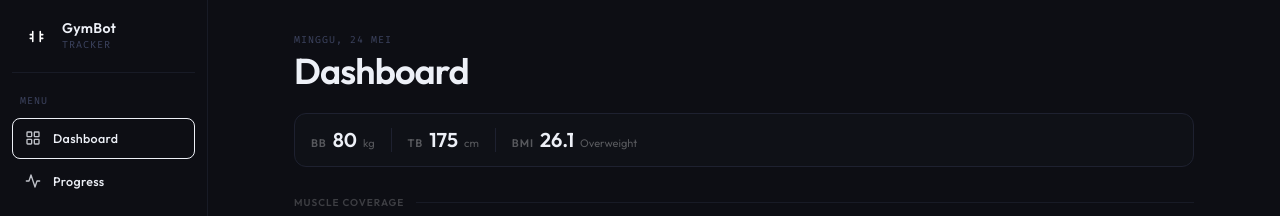
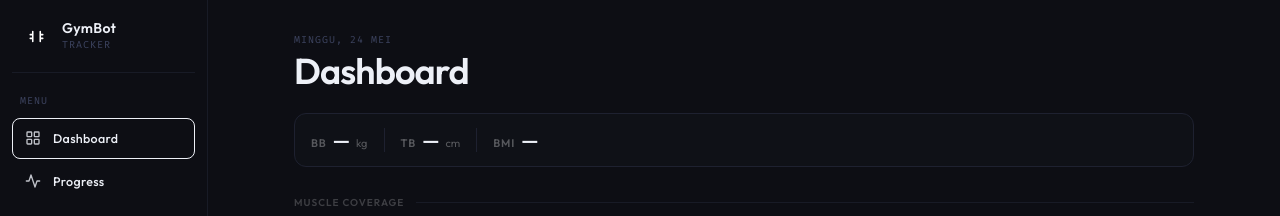
Before and after one commit to JEK642/gymbot-frontend, a React (Vite) app: page / in a window 1280 px wide. Shown: the top 216 px of the page. Built offline with nearby package versions, Linux system fonts and the light colour scheme; no server answers; the database is empty.

Commit message:
fix: use require for ws transport

```diff
--- /dev/null
+++ b/src/hooks/useBodyStats.ts
@@ -0,0 +1,48 @@
+import { useState, useEffect } from 'react';
+import { supabase } from '../lib/supabase';
+
+interface BodyStats {
+  weight: number | null;  // dari weight_logs (terbaru)
+  height: number | null;  // dari users.height_cm
+}
+
+export function useBodyStats(telegramId: number | null) {
+  const [stats, setStats] = useState<BodyStats>({ weight: null, height: null });
+  const [loading, setLoading] = useState(true);
+
+  useEffect(() => {
+    if (!telegramId) {
+      setLoading(false);
+      return;
+    }
+
+    async function fetchBodyStats() {
+      // Fetch berat terbaru + tinggi badan sekaligus
+      const [weightRes, userRes] = await Promise.all([
+        supabase
+          .from('weight_logs')
+          .select('weight')
+          .eq('telegram_id', telegramId)
+          .order('logged_at', { ascending: false })
+          .limit(1)
+          .single(),
+
+        supabase
+          .from('users')
+          .select('height_cm')
+          .eq('telegram_id', telegramId)
+          .single(),
+      ]);
+
+      setStats({
+        weight: weightRes.data?.weight ?? null,
+        height: userRes.data?.height_cm ?? null,
+      });
+      setLoading(false);
+    }
+
+    fetchBodyStats();
+  }, [telegramId]);
+
+  return { stats, loading };
+}
--- a/src/pages/Dashboard.tsx
+++ b/src/pages/Dashboard.tsx
@@ -1,7 +1,8 @@
 import { useWeightLogs } from '../hooks/useWeightLogs';
 import { useWorkoutLogs } from '../hooks/useWorkoutLogs';
 import { useStats } from '../hooks/useStats';
-import { useMuscleData } from '../hooks/useMuscleData'; // ✅ TAMBAH INI
+import { useMuscleData } from '../hooks/useMuscleData';
+import { useBodyStats } from '../hooks/useBodyStats'; // ✅ TAMBAH INI
 import { LoadingScreen } from '../components/ui/LoadingScreen';
 import MuscleRadarChart from '../components/dashboard/MuscleRadarChart';
 import ProgressionPreview from '../components/dashboard/Progressionpreview';
@@ -10,12 +11,6 @@ import AttendanceChart from '../components/dashboard/AttendanceChart';
 
 // ⚠️ Ganti dengan Telegram ID kamu
 const MY_TELEGRAM_ID = 8041376316;
-
-// Contoh data statis BB & TB — nanti bisa diganti dari profil/Supabase
-const BODY_STATS = {
-  weight: 80,   // kg
-  height: 175,  // cm
-};
 
 function bmi(weight: number, height: number) {
   const h = height / 100;
@@ -47,20 +42,25 @@ export function Dashboard() {
   const { logs: weightLogs, loading: weightLoading } = useWeightLogs(MY_TELEGRAM_ID);
   const { logs: workoutLogs, loading: workoutLoading } = useWorkoutLogs(MY_TELEGRAM_ID);
   const stats = useStats(weightLogs, workoutLogs);
-  const { data: muscleData, loading: muscleLoading } = useMuscleData(MY_TELEGRAM_ID); // ✅ TAMBAH INI
+  const { data: muscleData, loading: muscleLoading } = useMuscleData(MY_TELEGRAM_ID);
+  const { stats: bodyStats, loading: bodyLoading } = useBodyStats(MY_TELEGRAM_ID); // ✅ TAMBAH INI
 
-  const loading = weightLoading || workoutLoading || muscleLoading; // ✅ tambah muscleLoading
+  const loading = weightLoading || workoutLoading || muscleLoading || bodyLoading;
 
   const recentWorkouts = workoutLogs.slice(0, 5);
 
   if (loading) return <LoadingScreen />;
 
-  const bmiValue = bmi(BODY_STATS.weight, BODY_STATS.height);
-  const bmiCategory =
-    Number(bmiValue) < 18.5 ? 'Underweight'
-    : Number(bmiValue) < 25  ? 'Normal'
-    : Number(bmiValue) < 30  ? 'Overweight'
-    : 'Obese';
+  // BMI hanya dihitung kalau kedua data tersedia
+  const bmiValue = bodyStats.weight && bodyStats.height
+    ? bmi(bodyStats.weight, bodyStats.height)
+    : null;
+  const bmiCategory = bmiValue
+    ? Number(bmiValue) < 18.5 ? 'Underweight'
+      : Number(bmiValue) < 25  ? 'Normal'
+      : Number(bmiValue) < 30  ? 'Overweight'
+      : 'Obese'
+    : null;
 
   return (
     <div className="space-y-6 animate-fade-in">
@@ -92,7 +92,9 @@ export function Dashboard() {
 
         <div className="flex items-baseline gap-1.5">
           <span style={{ fontSize: 11, color: "rgba(255,255,255,0.3)", fontWeight: 600, letterSpacing: "0.08em", textTransform: "uppercase" }}>BB</span>
-          <span className="font-display font-bold text-element-primary text-xl">{BODY_STATS.weight}</span>
+          <span className="font-display font-bold text-element-primary text-xl">
+            {bodyStats.weight ?? '—'}
+          </span>
           <span style={{ fontSize: 11, color: "rgba(255,255,255,0.3)" }}>kg</span>
         </div>
 
@@ -100,7 +102,9 @@ export function Dashboard() {
 
         <div className="flex items-baseline gap-1.5">
           <span style={{ fontSize: 11, color: "rgba(255,255,255,0.3)", fontWeight: 600, letterSpacing: "0.08em", textTransform: "uppercase" }}>TB</span>
-          <span className="font-display font-bold text-element-primary text-xl">{BODY_STATS.height}</span>
+          <span className="font-display font-bold text-element-primary text-xl">
+            {bodyStats.height ?? '—'}
+          </span>
           <span style={{ fontSize: 11, color: "rgba(255,255,255,0.3)" }}>cm</span>
         </div>
 
@@ -108,8 +112,12 @@ export function Dashboard() {
 
         <div className="flex items-baseline gap-1.5">
           <span style={{ fontSize: 11, color: "rgba(255,255,255,0.3)", fontWeight: 600, letterSpacing: "0.08em", textTransform: "uppercase" }}>BMI</span>
-          <span className="font-display font-bold text-accent text-xl">{bmiValue}</span>
-          <span style={{ fontSize: 11, color: "rgba(255,255,255,0.3)" }}>{bmiCategory}</span>
+          <span className="font-display font-bold text-accent text-xl">
+            {bmiValue ?? '—'}
+          </span>
+          {bmiCategory && (
+            <span style={{ fontSize: 11, color: "rgba(255,255,255,0.3)" }}>{bmiCategory}</span>
+          )}
         </div>
       </div>
 
```
